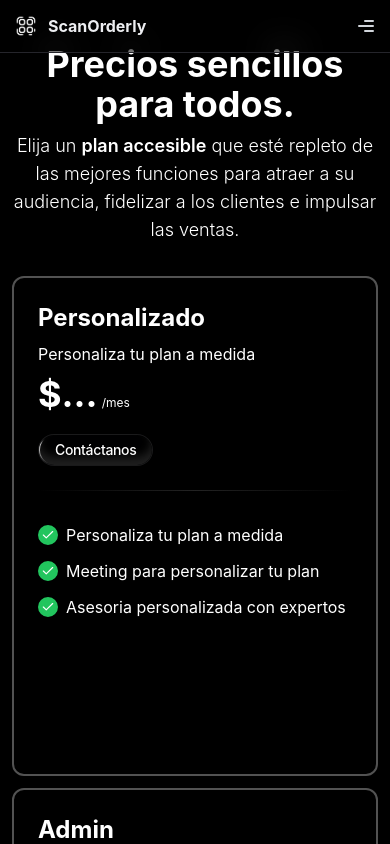
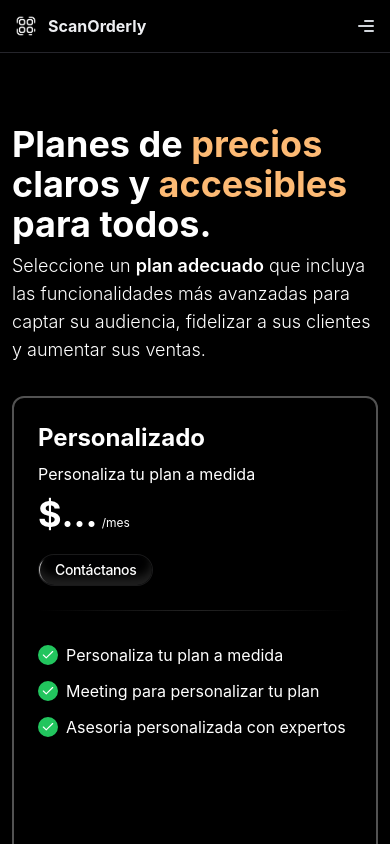
Before and after one commit to Srossiprieto/ScanOrderly, a React (Vite) app: page /pricing in a window 390 px wide. Shown: the top 844 px of the page. Built offline with nearby package versions, Linux system fonts and the light colour scheme.

Commit message:
feat: pricing-new

```diff
--- a/src/components/pricing/pricing.tsx
+++ b/src/components/pricing/pricing.tsx
@@ -5,13 +5,17 @@ import { Link } from "react-router-dom";
 
 const PricingPlans = () => {
   return (
-    <div className=" max-w-full justify-center flex items-center flex-col md:px-12 md:py-24" id="pricing">
+    <div
+      className=" max-w-full justify-center flex items-center flex-col md:px-12 md:py-24"
+    >
       <div className="py-8 text-center justify-center items-center text-white bg-black">
-        <h2 className="mb-2 text-4xl font-bold">
-          Precios sencillos para todos.
+        <h2 className="mb-2 text-4xl font-bold text-left">
+          Planes de <span className="text-orange-300">precios</span> claros y <span className="text-orange-300">accesibles</span>  para todos.
         </h2>
-        <p className="text-lg font-light">
-          Elija un <span className="font-semibold">plan accesible</span> que esté repleto de las mejores funciones para atraer a su audiencia, fidelizar a los clientes e impulsar las ventas.
+        <p className="text-lg font-light text-left">
+          Seleccione un <span className="font-semibold">plan adecuado</span> que
+          incluya las funcionalidades más avanzadas para captar su audiencia,
+          fidelizar a sus clientes y aumentar sus ventas.
         </p>
       </div>
 
--- a/src/pages/Pricing/Pricing.tsx
+++ b/src/pages/Pricing/Pricing.tsx
@@ -4,7 +4,7 @@ function Pricing() {
   return (
     <>
 
-    <div className="relative flex p-3 flex-col min-h-[65dvh] max-w-screen-2xl mx-auto items-center justify-center text-left">
+    <div className="relative flex p-3 flex-col min-h-[65dvh] max-w-screen-2xl mx-auto items-center justify-center text-left mt-20 md:mt-0">
       <PricingPlans />
     </div>
     </>
```
